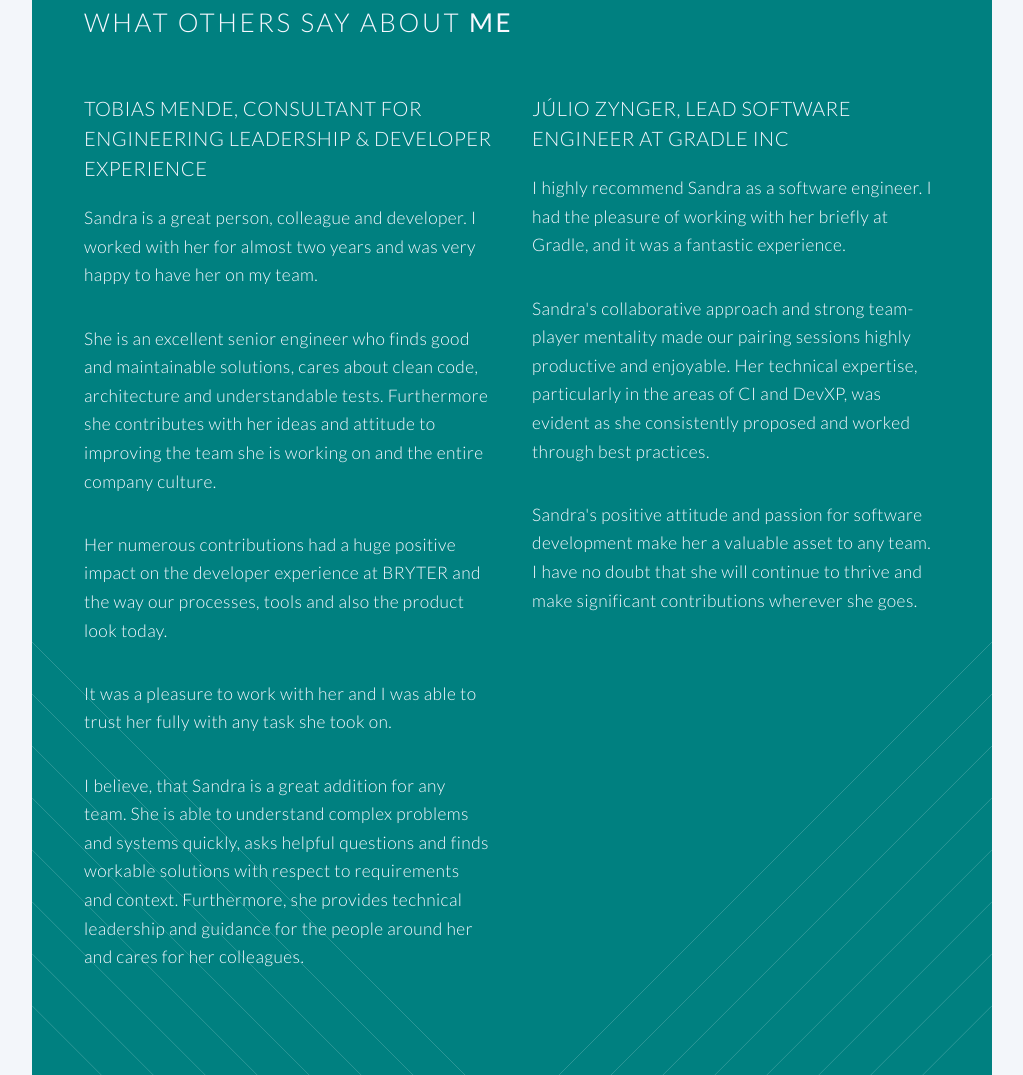
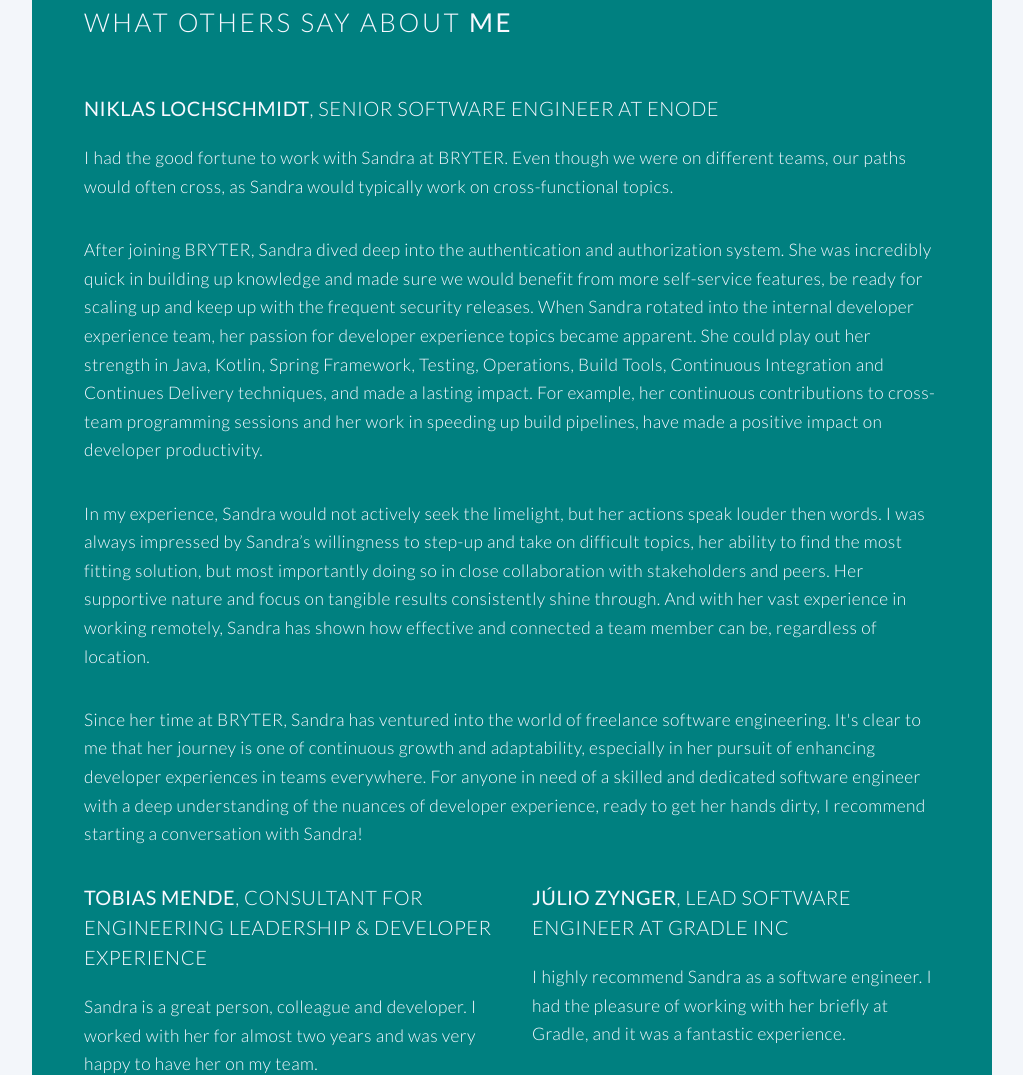
Before and after one commit to rkcpi/rkcpi.github.io, a plain HTML site: page new/index.html in a window 1280 px wide. Shown: the part 2965-4040 px from the top of the page, without its empty margins (128-1151 px from the left). Drawn offline with Linux system fonts and the light colour scheme.

Commit message:
Add new reference

```diff
--- a/new/index.html
+++ b/new/index.html
@@ -250,11 +250,24 @@
 					<h2>What others say about <strong>me</strong></h2>
 				</header>
 				<div class="row">
+					<div class="col-12 col-12-narrower">
+						<section>
+							<header>
+								<h3><strong>Niklas Lochschmidt</strong>, Senior Software Engineer at Enode</h3>
+							</header>
+							<p>I had the good fortune to work with Sandra at BRYTER. Even though we were on different teams, our paths would often cross, as Sandra would typically work on cross-functional topics.</p>
+							<p>After joining BRYTER, Sandra dived deep into the authentication and authorization system. She was incredibly quick in building up knowledge and made sure we would benefit from more self-service features, be ready for scaling up and keep up with the frequent security releases. When Sandra rotated into the internal developer experience team, her passion for developer experience topics became apparent. She could play out her strength in Java, Kotlin, Spring Framework, Testing, Operations, Build Tools, Continuous Integration and Continues Delivery techniques, and made a lasting impact. For example, her continuous contributions to cross-team programming sessions and her work in speeding up build pipelines, have made a positive impact on developer productivity.</p>
+							<p>In my experience, Sandra would not actively seek the limelight, but her actions speak louder then words. I was always impressed by Sandra’s willingness to step-up and take on difficult topics, her ability to find the most fitting solution, but most importantly doing so in close collaboration with stakeholders and peers. Her supportive nature and focus on tangible results consistently shine through. And with her vast experience in working remotely, Sandra has shown how effective and connected a team member can be, regardless of location.</p>
+							<p>Since her time at BRYTER, Sandra has ventured into the world of freelance software engineering. It's clear to me that her journey is one of continuous growth and adaptability, especially in her pursuit of enhancing developer experiences in teams everywhere. For anyone in need of a skilled and dedicated software engineer with a deep understanding of the nuances of developer experience, ready to get her hands dirty, I recommend starting a conversation with Sandra!</p>
+						</section>
+					</div>
+				</div>
+				<div class="row">
 					<div class="col-6 col-12-narrower">
 
 						<section>
 							<header>
-								<h3>Tobias Mende, Consultant for Engineering Leadership & Developer Experience</h3>
+								<h3><strong>Tobias Mende</strong>, Consultant for Engineering Leadership & Developer Experience</h3>
 							</header>
 							<p>Sandra is a great person, colleague and developer. I worked with her for almost two years
 								and was very happy to have her on my team.</p>
@@ -277,7 +290,7 @@
 
 						<section>
 							<header>
-								<h3>Júlio Zynger, Lead Software Engineer at Gradle Inc</h3>
+								<h3><strong>Júlio Zynger</strong>, Lead Software Engineer at Gradle Inc</h3>
 							</header>
 							<p>I highly recommend Sandra as a software engineer. I had the pleasure of working with her
 								briefly at Gradle, and it was a fantastic experience.</p>
```
